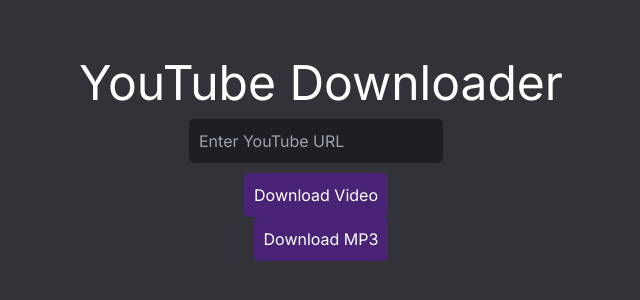
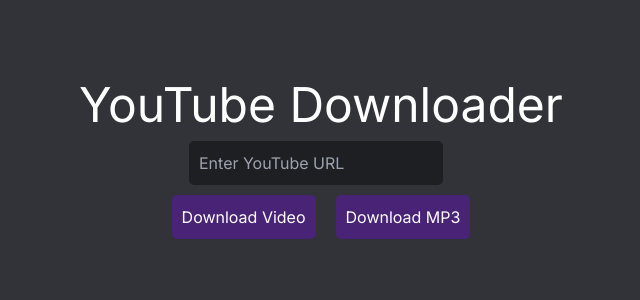
Before and after one commit to MA5951/Scouting-System-Interface, a Next.js app: page /YoutubeDownloader in a window 1280 px wide. Shown: the part 246-546 px from the top of the page, without its empty margins (319-959 px from the left). Built offline with nearby package versions, Linux system fonts and the light colour scheme.

Commit message:
fixed design probllem and indentation

```diff
--- a/src/app/YoutubeDownloader/page.tsx
+++ b/src/app/YoutubeDownloader/page.tsx
@@ -82,6 +82,7 @@
 		  style={{color: 'white', marginRight: '10px', marginBottom: '10px', backgroundColor: 'rgb(30, 31, 34)', padding: '10px', borderRadius: '5px', border: 'none'}}
 		/>
 	  </div>
+	  <div style={{ display: 'flex', gap: '10px' }}> {/* Added div for buttons */}
 		<button className="purpleButton" onClick={downloadVideo} style={{ marginRight: '10px' }}>
 		  Download Video
 		</button>
@@ -89,6 +90,7 @@
 		  Download MP3
 		</button>
 	  </div>
+	</div>
   );
 };
 
```
Also changed, not shown: src/app/YoutubeDownloader/server.ts (indentation only), src/app/urlShortner/page.tsx (indentation only), src/app/urlShortner/server.ts (indentation only). Lines whose indentation alone changed are shown as unchanged.
